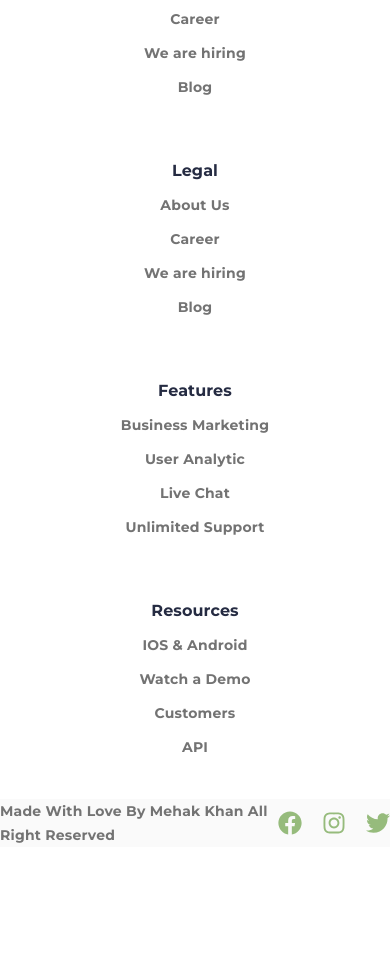
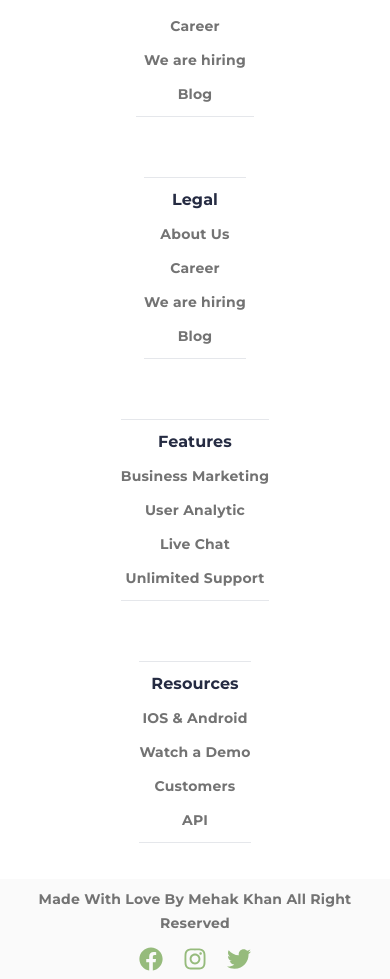
Before and after one commit to mehakkhan123/milestone2-assignment-tailwind, a Next.js app: page / in a window 390 px wide. Shown: the part 906-1885 px from the top of the page. Before the commit the page ends 1753 px from the top, so only its background shows below. Built offline with nearby package versions, Linux system fonts and the light colour scheme.

Commit message:
updated footer

```diff
--- a/src/components/Footer.tsx
+++ b/src/components/Footer.tsx
@@ -10,45 +10,54 @@ const montserrat = Montserrat({subsets:["latin"]})
 export default function Footer() {
   return (
     <footer className={`w-full h-[346px] flex flex-col items-center ${montserrat.className}`}>
-      <div className='h-[900px] xl:h-[272px] w-[300px] xl:w-[1050px]  flex flex-col xl:flex-row py-[50px]  gap-[60px] justify-center items-center text-center xl:text-left'>
+      <div className='h-[980px] xl:h-[272px] w-[300px] md:w-[700px] lg:w-[900px] xl:w-[1050px]  flex flex-col md:flex-row py-[50px]  gap-[60px] justify-center items-center text-center md:text-left'>
         <div className='flex flex-col gap-[10px]'>
+        <hr className='sm:hidden' />
           <h5 className='text-[#252B42] font-bold text-base leading-6 tracking-[0.1px]'>Company Info</h5>
           <Link href={""}><h5 className='font-bold text-sm leading-6 tracking-[0.2px] text-[#737373]'>About Us</h5></Link>
           <Link href={""}><h5 className='font-bold text-sm leading-6 tracking-[0.2px] text-[#737373]'>Career</h5></Link>
           <Link href={""}><h5 className='font-bold text-sm leading-6 tracking-[0.2px] text-[#737373]'>We are hiring</h5></Link>
           <Link href={""}><h5 className='font-bold text-sm leading-6 tracking-[0.2px] text-[#737373]'>Blog</h5></Link>
+          <hr className='sm:hidden' />
         </div>
 
+
         <div className='flex flex-col gap-[10px]'>
+        <hr className='sm:hidden' />
           <h5 className='text-[#252B42] font-bold text-base xl:leading-6 tracking-[0.1px]'>Legal</h5>
           <Link href={""}><h5 className='font-bold text-sm leading-6 tracking-[0.2px] text-[#737373]'>About Us</h5></Link>
           <Link href={""}><h5 className='font-bold text-sm leading-6 tracking-[0.2px] text-[#737373]'>Career</h5></Link>
           <Link href={""}><h5 className='font-bold text-sm leading-6 tracking-[0.2px] text-[#737373]'>We are hiring</h5></Link>
           <Link href={""}><h5 className='font-bold text-sm leading-6 tracking-[0.2px] text-[#737373]'>Blog</h5></Link>
+          <hr className='sm:hidden' />
         </div>
 
         <div className='flex flex-col gap-[10px]'>
+        <hr className='sm:hidden' />
           <h5 className='text-[#252B42] font-bold text-base leading-6 tracking-[0.1px]'>Features</h5>
           <Link href={""}><h5 className='font-bold text-sm leading-6 tracking-[0.2px] text-[#737373]'>Business Marketing</h5></Link>
           <Link href={""}><h5 className='font-bold text-sm leading-6 tracking-[0.2px] text-[#737373]'>User Analytic</h5></Link>
           <Link href={""}><h5 className='font-bold text-sm leading-6 tracking-[0.2px] text-[#737373]'>Live Chat</h5></Link>
           <Link href={""}><h5 className='font-bold text-sm leading-6 tracking-[0.2px] text-[#737373]'>Unlimited Support</h5></Link>
+          <hr className='sm:hidden' />
         </div>
 
         <div className='flex flex-col gap-[10px]'>
+        <hr className='sm:hidden' />
           <h5 className='text-[#252B42] font-bold text-base leading-6 tracking-[0.1px]'>Resources</h5>
           <Link href={""}><h5 className='font-bold text-sm leading-6 tracking-[0.2px] text-[#737373]'>IOS & Android</h5></Link>
           <Link href={""}><h5 className='font-bold text-sm leading-6 tracking-[0.2px] text-[#737373]'>Watch a Demo</h5></Link>
           <Link href={""}><h5 className='font-bold text-sm leading-6 tracking-[0.2px] text-[#737373]'>Customers</h5></Link>
           <Link href={""}><h5 className='font-bold text-sm leading-6 tracking-[0.2px] text-[#737373]'>API</h5></Link>
+          <hr className='sm:hidden' />
         </div>
 
 
       </div>
 
-      <div className='h-[74px] bg-[#FAFAFA] w-full flex justify-center'>
-        <div className='w-[1050px] flex flex-row justify-between items-center'>
-          <h5 className='text-[#737373] font-bold text-sm leading-6 tracking-[0.2px]'>Made With Love By Mehak Khan All Right Reserved</h5>
+      <div className=' md:h-[74px] bg-[#FAFAFA] w-full flex flex-row justify-center items-center'>
+        <div className='w-[1050px] h-[100px] py-2 px-2 md:py-0 md:px-2 md:h-[74px] flex flex-col justify-center gap-3 md:gap-0 md:flex-row md:justify-between items-center'>
+          <h5 className='text-[#737373] text-center md:text-left  font-bold text-sm leading-6 tracking-[0.2px]'>Made With Love By Mehak Khan All Right Reserved</h5>
           <div className='flex text-[#96BB7C] gap-[20px] text-2xl'>
           <FaFacebook />
           <FaInstagram />
```
